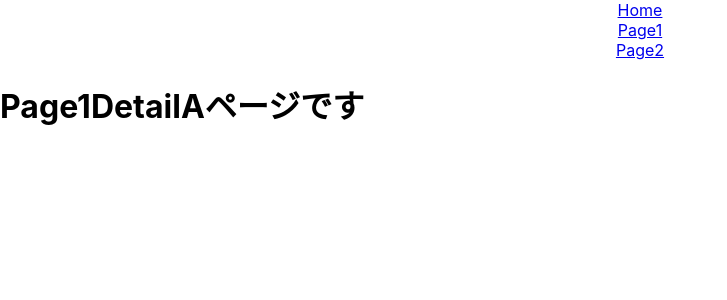
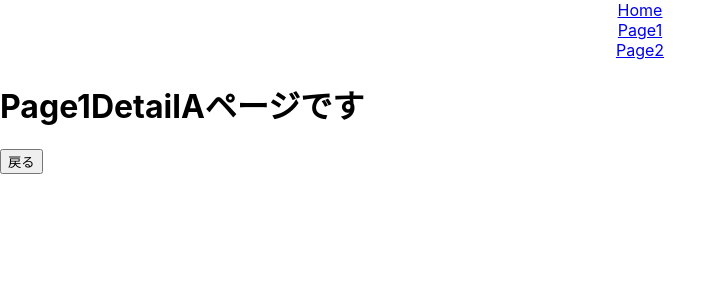
Before and after one commit to naoya01/practice-react--2, a React (Create React App) app in the folder react-router-practise/: page /page1/detailA in a window 1280 px wide. Shown: the top 300 px of the page, without its empty margins (0-727 px from the left). Built offline with nearby package versions, Linux system fonts and the light colour scheme.

Commit message:
navigate

```diff
--- a/react-router-practise/src/Page1DetailA.jsx
+++ b/react-router-practise/src/Page1DetailA.jsx
@@ -1,11 +1,15 @@
-import { useLocation } from "react-router-dom";
+import { useLocation, useNavigate } from "react-router-dom";
 export const Page1DetailA = () => {
   const state = useLocation();
   console.log(state);
+  const navigate = useNavigate();
+  const onClickBack = () => navigate(-1);
+
   return(
     <>
       <div>
         <h1>Page1DetailAページです</h1>
+        <button onClick={onClickBack}>戻る</button>
       </div>
     </>
   );
```
